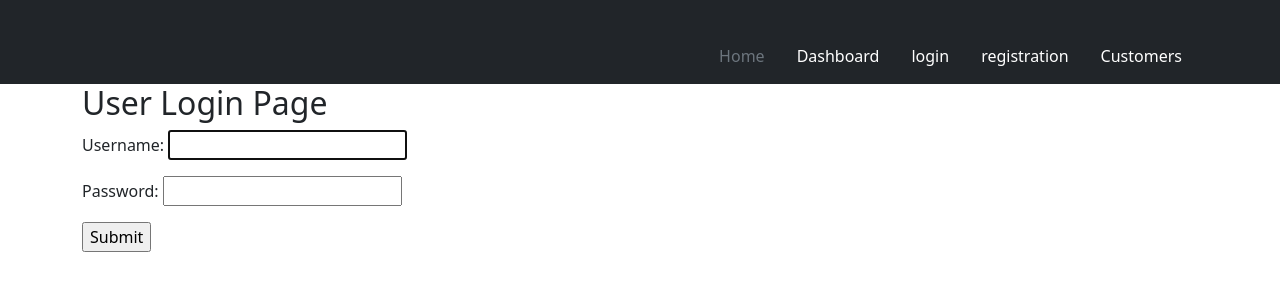
After one commit to AnikRonjon/A-simple-blog-site, a Django app: page /login/ in a window 1280 px wide. The commit adds this page. Shown: the top 300 px of the page. Run offline with Django 3.2, Linux system fonts and the light colour scheme.

Commit message:
Login Logout Registration form created

```diff
--- a/classapp/urls.py
+++ b/classapp/urls.py
@@ -6,5 +6,9 @@ app_name = 'classapp'
 urlpatterns = [
     path('', views.PostListView.as_view(), name='post_list'),
     path('<int:year>/<int:month>/<int:day>/<slug:post>/', views.PostDetailView, name='post_detail'),
+    path('dashboard/', views.user_dashboard_view, name='dashboard_redirect'),
+    path('registration/', views.user_registration_view, name='registration_redirect'),
+    path('login/', views.user_login_view, name='login_redirect'),
+    path('logout/', views.user_logout_view, name='logout_redirect')
 
 ]
--- a/classapp/views.py
+++ b/classapp/views.py
@@ -1,8 +1,9 @@
-from django.shortcuts import render, get_object_or_404
-from .models import User, Post
+from django.contrib.auth import login, logout
+from django.shortcuts import render, get_object_or_404, redirect
 from django.views.generic.list import ListView
-from django.views.generic.detail import DetailView
-from django.views.generic.edit import CreateView
+from django.contrib.auth.forms import authenticate, AuthenticationForm, UserCreationForm
+from django.contrib import messages
+from .models import Post
 
 
 # Create your views here.
@@ -18,3 +19,55 @@ def PostDetailView(request, year, month, day, post):
                              published__day=day)
 
     return render(request, 'classapp/post_detail.html', {'post': post})
+
+
+def user_dashboard_view(request):
+    if request.user.is_authenticated:
+        return render(request, 'classapp/dashboard.html')
+    else:
+        return redirect('/login/')
+
+
+def user_registration_view(request):
+    if not request.user.is_authenticated:
+        if request.method == "POST":
+            form = UserCreationForm(request.POST)
+            if form.is_valid():
+                form.save()
+                new_user = authenticate(username=form.cleaned_data['username'],
+                                        password=form.cleaned_data['password1'])
+                login(request, new_user)
+                messages.add_message(request, messages.SUCCESS, f'Hurray! now {request.user} is registered user.')
+                return redirect('/dashboard/')
+        else:
+            form = UserCreationForm()
+        return render(request, 'classapp/registration.html', {'form': form})
+    else:
+        return redirect('/login/')
+
+
+def user_login_view(request):
+    if not request.user.is_authenticated:
+        if request.method == "POST":
+            form = AuthenticationForm(request=request, data=request.POST)
+            if form.is_valid():
+                username = form.cleaned_data['username']
+                password = form.cleaned_data['password']
+                user = authenticate(username=username, password=password)
+                login(request, user)
+                messages.add_message(request, messages.SUCCESS, f'{request.user} login successfully')
+                return redirect('/dashboard/')
+        else:
+            form = AuthenticationForm()
+        return render(request, 'classapp/login.html', {'form': form})
+    else:
+        return redirect('/login/')
+
+
+def user_logout_view(request):
+    if request.user.is_authenticated:
+        messages.add_message(request, messages.SUCCESS, f'{request.user} logout successfully. Continue with login.')
+        logout(request)
+        return redirect('/login/')
+    else:
+        return redirect('/login')
--- /dev/null
+++ b/templates/classapp/login.html
@@ -0,0 +1,19 @@
+{% extends 'base.html' %}
+{% block title %}Login Page{% endblock title %}
+
+{% block container %}
+    <h2>User Login Page</h2>
+    {% if messages %}
+        {% for message in messages %}
+        <p class="alert alert-info">
+                {{ message }}
+        </p>
+        {% endfor %}
+    {% endif %}
+
+    <form action="" method="post" novalidate>
+        {% csrf_token %}
+        {{ form.as_p }}
+        <input type="submit" value="Submit">
+    </form>
+{% endblock %}
--- a/templates/navbar.html
+++ b/templates/navbar.html
@@ -13,23 +13,37 @@
               </a>
             </li>
             <li>
-              <a href="#" class="nav-link text-white">
+              <a href="{% url 'classapp:dashboard_redirect' %}" class="nav-link text-white">
                 <svg class="bi d-block mx-auto mb-1" width="24" height="24"><use xlink:href="#speedometer2"></use></svg>
                 Dashboard
               </a>
             </li>
+          {% if not request.user.is_authenticated %}
               <li>
-              <a href="#" class="nav-link text-white">
+                  <a href="{% url 'classapp:login_redirect' %}" class="nav-link text-white">
                     <svg class="bi d-block mx-auto mb-1" width="24" height="24"><use xlink:href="#table"></use></svg>
-                Orders
+                    login
                   </a>
               </li>
               <li>
-              <a href="#" class="nav-link text-white">
-                <svg class="bi d-block mx-auto mb-1" width="24" height="24"><use xlink:href="#grid"></use></svg>
-                Products
+                  <a href="{% url 'classapp:registration_redirect' %}" class="nav-link text-white">
+                    <svg class="bi d-block mx-auto mb-1" width="24" height="24"><use xlink:href="#table"></use></svg>
+                    registration
                   </a>
               </li>
+
+          {% endif %}
+
+            {% if request.user.is_authenticated %}
+                <li>
+                  <a href="{% url 'classapp:logout_redirect' %}" class="nav-link text-white">
+                    <svg class="bi d-block mx-auto mb-1" width="24" height="24"><use xlink:href="#grid"></use></svg>
+                    logout
+                  </a>
+                </li>
+            {% endif %}
+
+
             <li>
               <a href="#" class="nav-link text-white">
                 <svg class="bi d-block mx-auto mb-1" width="24" height="24"><use xlink:href="#people-circle"></use></svg>
```
Also changed, not shown: templates/classapp/dashboard.html (+13 -0 lines), templates/classapp/registration.html (added, +20 -0 lines). Lines whose indentation alone changed are shown as unchanged.
